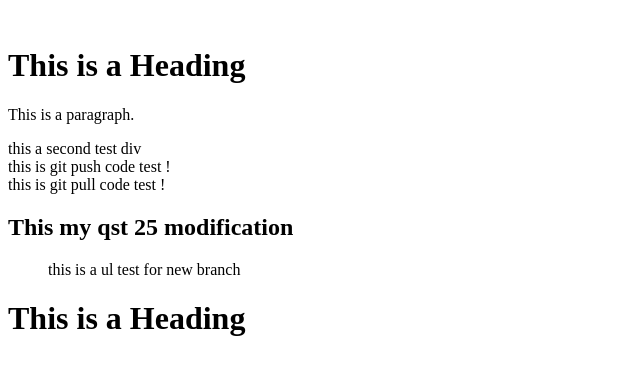
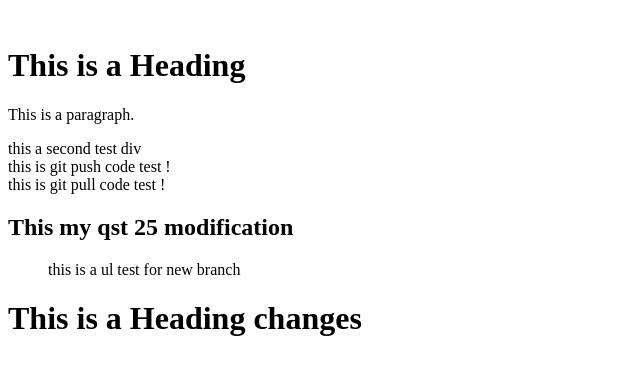
Before and after one commit to DidiDouae/TP2, a plain HTML site: page Part1.html in a window 1280 px wide. Shown: the whole page, without its empty margins (0-640 px from the left). Drawn offline with Linux system fonts and the light colour scheme.

Commit message:
fix : head

```diff
--- a/Part1.html
+++ b/Part1.html
@@ -19,6 +19,6 @@
 <h2> This my qst 25
      modification</h2>
 <ul>this is a ul test for new branch </ul>
-<h1>This is a Heading</h1>
+<h1>This is a Heading changes </h1>
 
 </body>
```
Also changed, not shown: index.html (+1 -1 lines).
